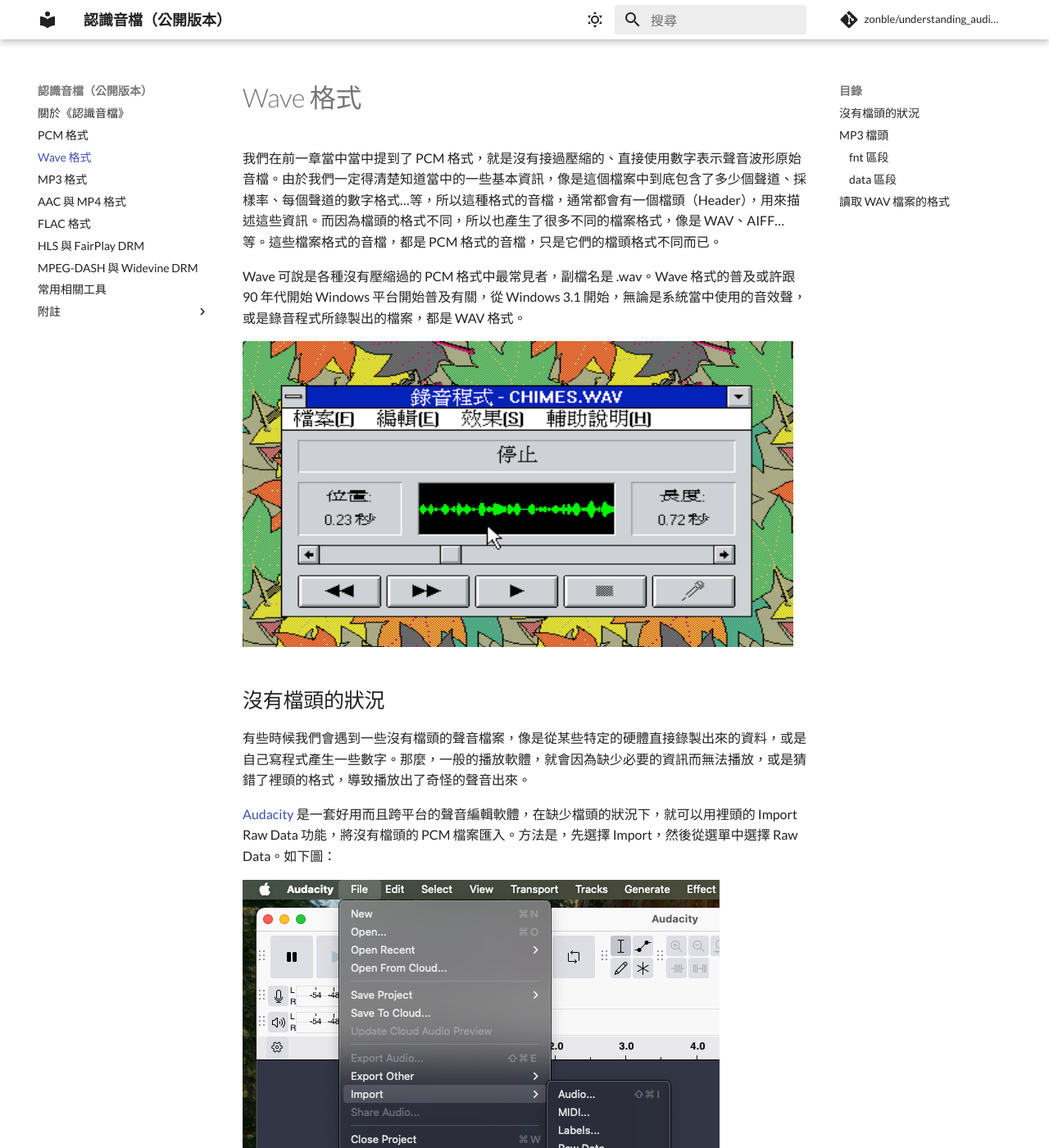
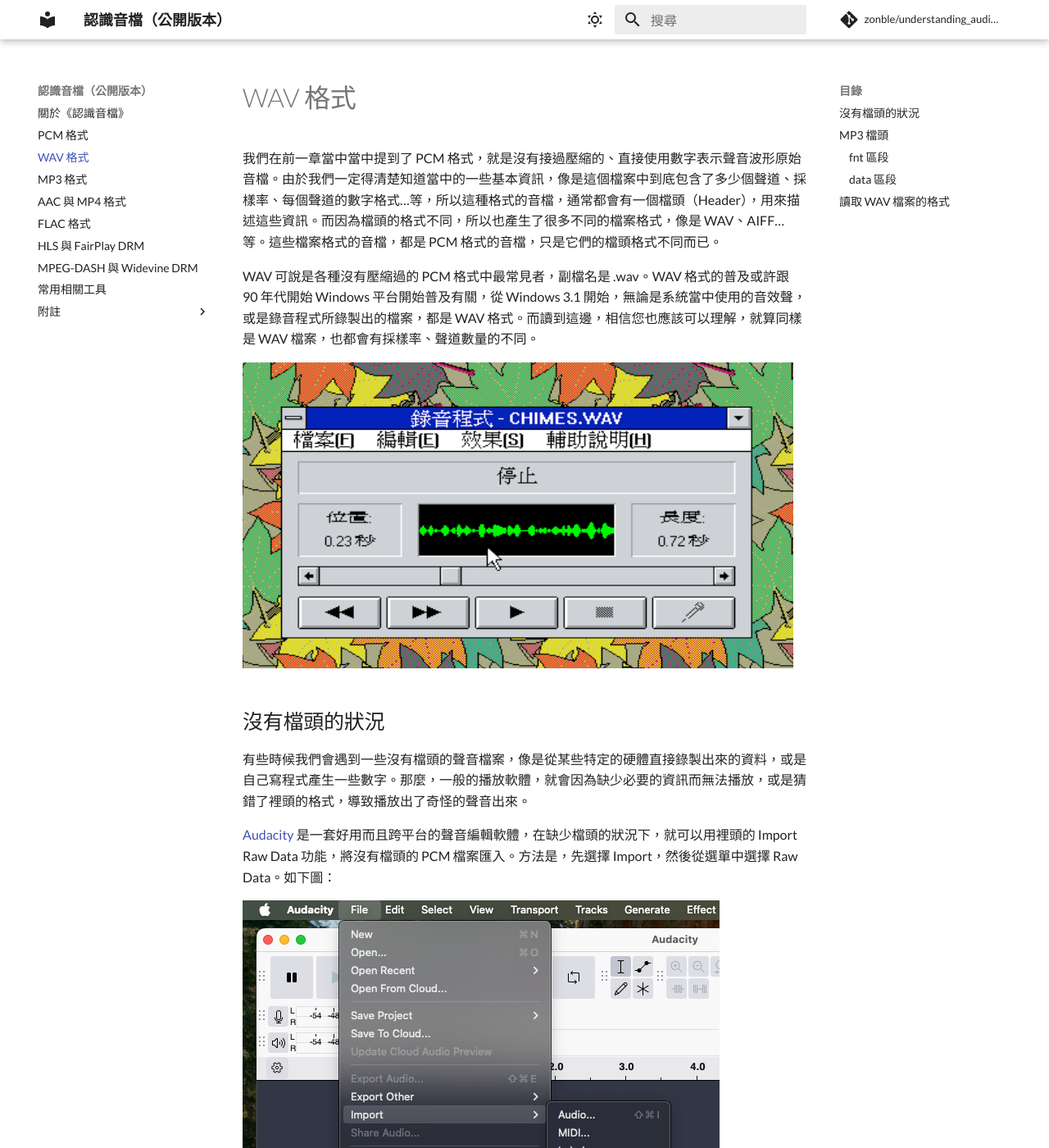
Before and after one commit to zonble/understanding_audio_files, an MkDocs documentation site: the page built from docs/wav/README.md, in a window 1280 px wide and 1400 px high. Shown: the whole window at 82% size. Built offline with MkDocs 1.6.1 and Material for MkDocs 9.7.7, drawn with Linux system fonts in a browser that asks for light colours; comment, search, counter and statistics services are not loaded.

Commit message:
Improves document formatting and content
Adds monospace font styling for pre tags in PDF print CSS to improve readability of code snippets.

Updates the index page to include a link to related audio API documentation.

Renames "Wave 格式" to "WAV 格式" in the WAV README for consistency and clarity.

```diff
--- a/docs/css/pdf-print.css
+++ b/docs/css/pdf-print.css
@@ -10,6 +10,11 @@
   body {
     font-family: serif;
     font-size: 12pt;
+  }
+
+  pre {
+    font-family: monospace;
+    font-size: 10pt;
   }
 
   p {
--- a/docs/wav/README.md
+++ b/docs/wav/README.md
@@ -1,8 +1,8 @@
-# Wave 格式
+# WAV 格式
 
 我們在前一章當中當中提到了 PCM 格式，就是沒有接過壓縮的、直接使用數字表示聲音波形原始音檔。由於我們一定得清楚知道當中的一些基本資訊，像是這個檔案中到底包含了多少個聲道、採樣率、每個聲道的數字格式…等，所以這種格式的音檔，通常都會有一個檔頭（Header），用來描述這些資訊。而因為檔頭的格式不同，所以也產生了很多不同的檔案格式，像是 WAV、AIFF…等。這些檔案格式的音檔，都是 PCM 格式的音檔，只是它們的檔頭格式不同而已。
 
-Wave 可說是各種沒有壓縮過的 PCM 格式中最常見者，副檔名是 .wav。Wave 格式的普及或許跟 90 年代開始 Windows 平台開始普及有關，從 Windows 3.1 開始，無論是系統當中使用的音效聲，或是錄音程式所錄製出的檔案，都是 WAV 格式。
+WAV 可說是各種沒有壓縮過的 PCM 格式中最常見者，副檔名是 .wav。WAV 格式的普及或許跟 90 年代開始 Windows 平台開始普及有關，從 Windows 3.1 開始，無論是系統當中使用的音效聲，或是錄音程式所錄製出的檔案，都是 WAV 格式。而讀到這邊，相信您也應該可以理解，就算同樣是 WAV 檔案，也都會有採樣率、聲道數量的不同。
 
 ![在中文 Windows 3.1 上的錄音程式](windows.png)
 
```
Also changed, not shown: docs/index.md (+4 -0 lines).
